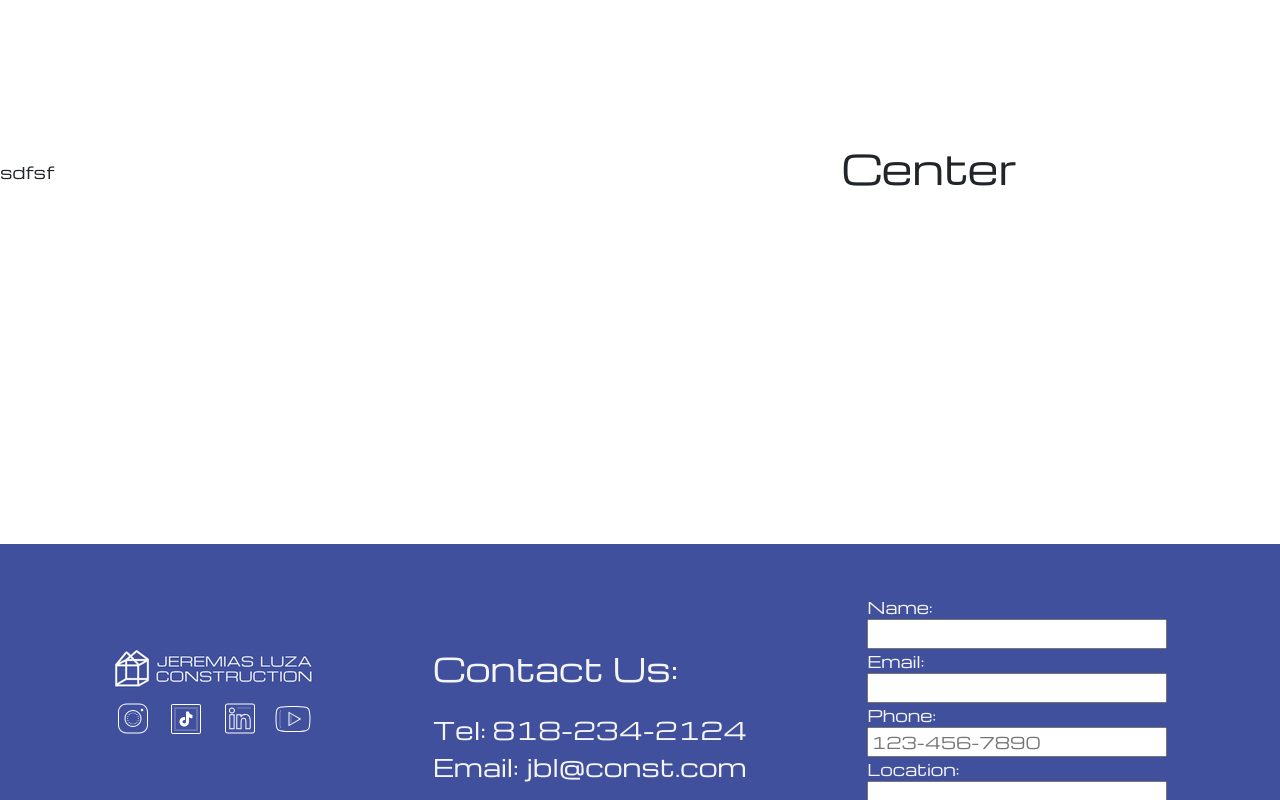
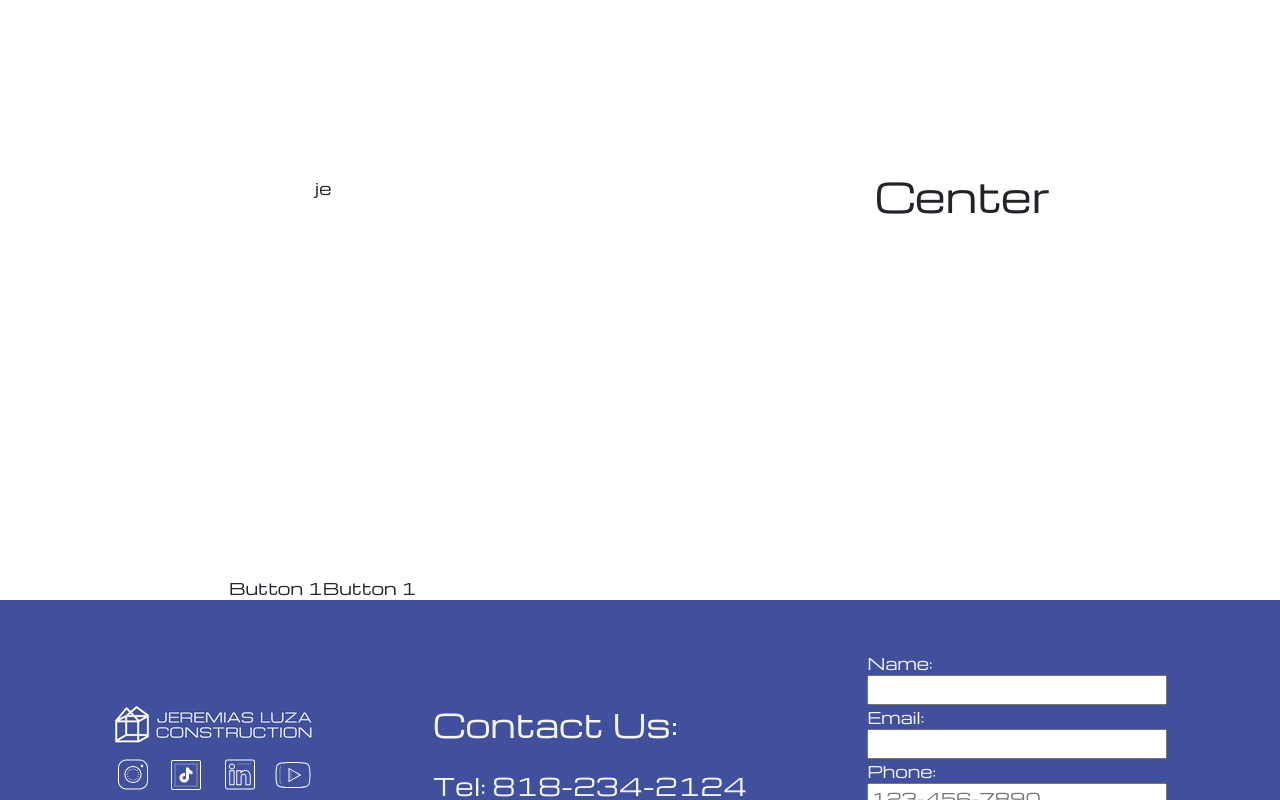
Before and after one commit to NyleLuza/JeremiasLuzaConstruction_Website, a React (Create React App) app in the folder jlc-web/client/: page / in a window 1280 px wide. Shown: the part 1856-2656 px from the top of the page. Built offline with nearby package versions, Linux system fonts and the light colour scheme.

Commit message:
added layout and button temp for featured projects

```diff
--- a/jlc-web/client/src/components/Main.js
+++ b/jlc-web/client/src/components/Main.js
@@ -6,6 +6,7 @@ import simo_masterbath1 from "./imgs/simo/simo_masterbath1.jpg";
 import pops from "./imgs/jerryluza.jpeg";
 import BodyButton from "./bodyButton/BodyButton";
 import { Navigate, useNavigate } from "react-router-dom";
+import NextPrevButton from "./nextprevButton/NextPrevButton";
 
 function Main() {
   const nav = useNavigate();
@@ -121,7 +122,19 @@ function Main() {
         </div>
         <main className="d-flex flex-grow-1 justify-content-center align-items-center">
           {/*left hand side for pictures*/}
-          <div className="d-flex flex-grow-1">sdfsf</div>
+          <div
+            className="d-flex flex-grow-1 flex-column"
+            style={{ height: "100vh" }}
+          >
+            <div className="d-flex flex-grow-1 justify-content-center align-items-center">
+              je
+            </div>
+            <div className="d-flex justify-content-center">
+              <NextPrevButton />
+              <NextPrevButton />
+            </div>
+          </div>
+
           {/*right hand side for text and description*/}
           <div className="d-flex flex-grow-1 justify-content-center">
             <h1>Center</h1>
--- /dev/null
+++ b/jlc-web/client/src/components/nextprevButton/NextPrevButton.js
@@ -0,0 +1,5 @@
+import { useState, useEffect } from "react";
+function NextPrevButton() {
+  return <div>Button 1</div>;
+}
+export default NextPrevButton;
```
